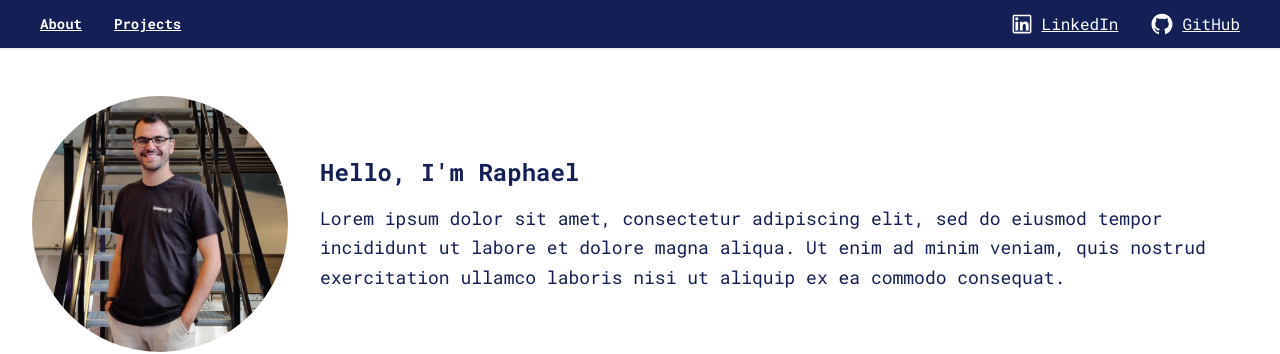
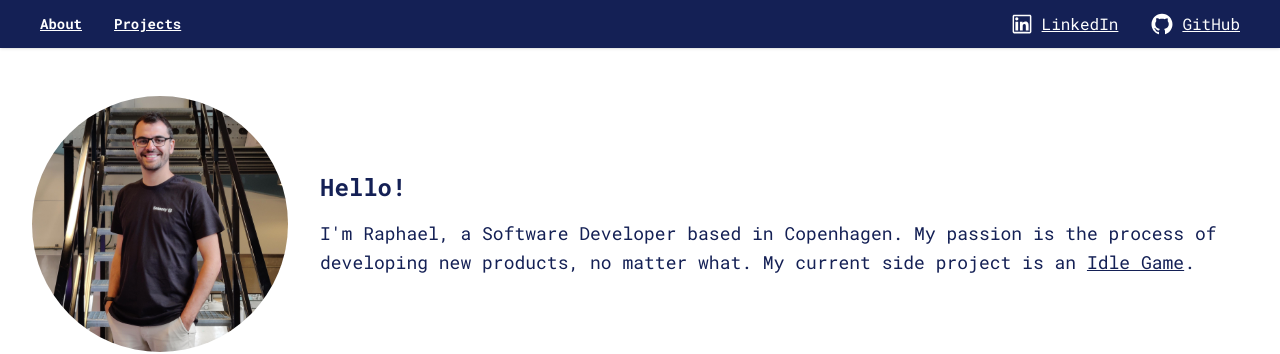
Before and after one commit to raphaelbp12/portfolio, a React (Create React App) app: page / in a window 1280 px wide. Shown: the top 354 px of the page. Built offline with nearby package versions, Linux system fonts and the light colour scheme.

Commit message:
feat: change presentation text

```diff
--- a/src/components/Presentation.tsx
+++ b/src/components/Presentation.tsx
@@ -11,12 +11,19 @@ const Presentation: React.FC = () => (
       className="w-48 h-48 md:w-64 md:h-64 object-cover rounded-full mb-4 md:mb-0 md:mr-8"
     />
     <div>
-      <h1 className="text-2xl font-bold mb-4">Hello, I'm Raphael</h1>
+      <h1 className="text-2xl font-bold mb-4">Hello!</h1>
       <p className="text-lg leading-relaxed">
-        Lorem ipsum dolor sit amet, consectetur adipiscing elit, sed do eiusmod
-        tempor incididunt ut labore et dolore magna aliqua. Ut enim ad minim
-        veniam, quis nostrud exercitation ullamco laboris nisi ut aliquip ex ea
-        commodo consequat.
+        I'm Raphael, a Software Developer based in Copenhagen. My passion is the
+        process of developing new products, no matter what. My current side
+        project is an{" "}
+        <a
+          rel="noreferrer"
+          target="_blank"
+          href="https://www.sacerdosidle.com/"
+        >
+          Idle Game
+        </a>
+        .
       </p>
     </div>
   </section>
```
